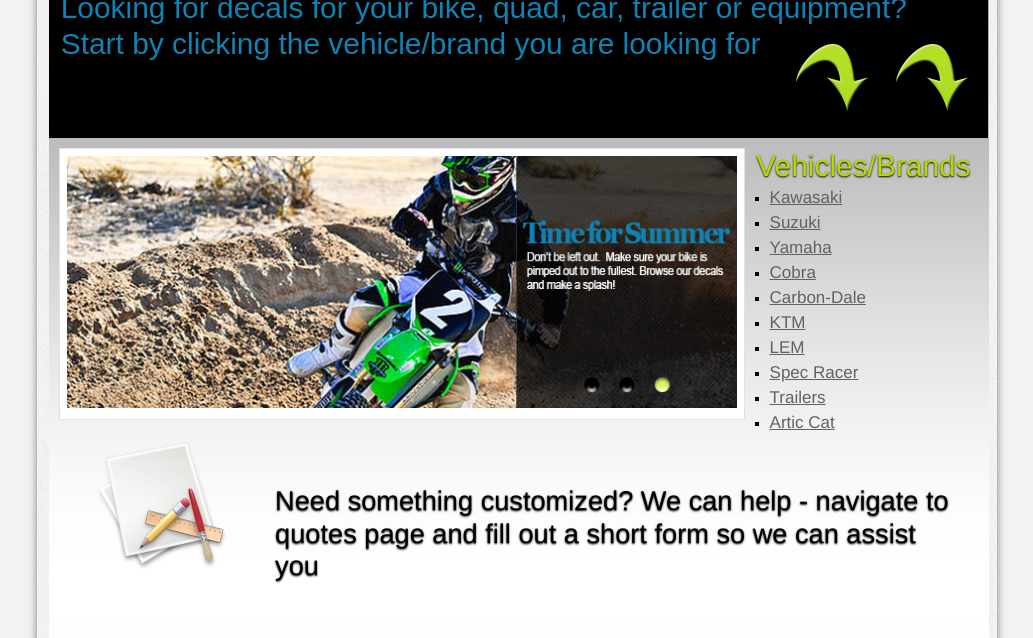
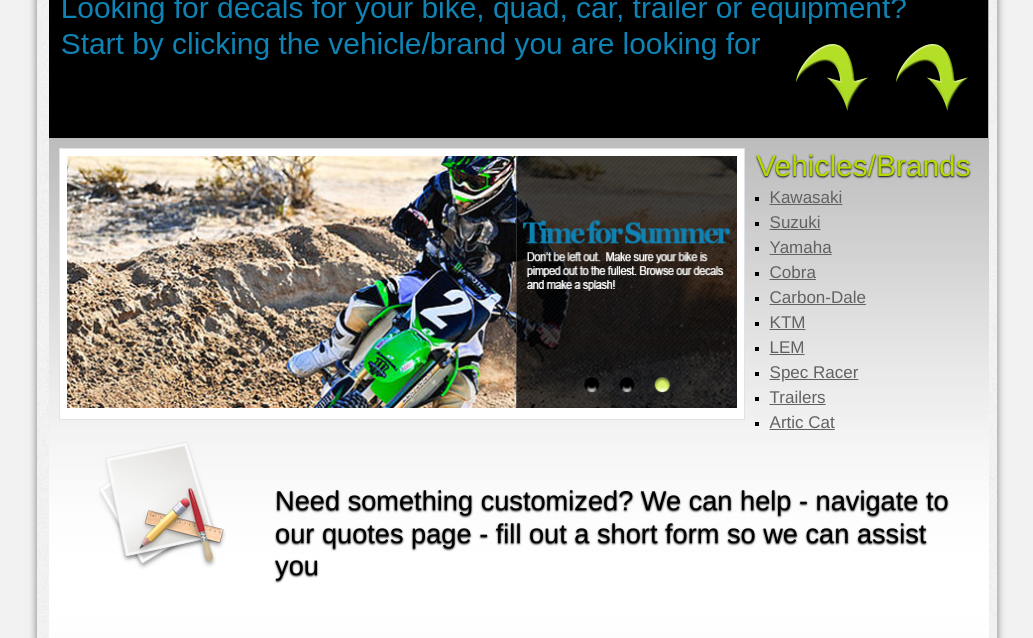
Before and after one commit to gpmitchell27/homepage, a plain HTML site: page index.html in a window 1280 px wide. Shown: the part 298-936 px from the top of the page, without its empty margins (123-1156 px from the left). Drawn offline with Linux system fonts and the light colour scheme.

Commit message:
spelling

```diff
--- a/index.html
+++ b/index.html
@@ -66,7 +66,7 @@
 					<p>Hunt Graphic has been around since 1998. We started out cutting vinyl for the  Sports Car Club Of America Pro Spec Racers, and since then, have cut vinyl for other series from Busch North,  Nascar Feather-Lite Modified To Fia GT1 &amp; GT2, Grand AM, American Le Mans, Porsche Club and most recently as number of Formula-1 teams. We've expanded to commercial vehicles such as delivery vans, trucks for construction companies, pool companies and more. We've also done simple jobs such as window graphics and point of purchase signs.</p>
 				</div>
 
-				<img class="float_Left left_space" src="images/custom_work.png" alt="customize a design" /><h1 class="shadow black medium float_Left left_space">Need something customized? We can help - navigate to quotes page and fill out a short form so we can assist you</h1>
+				<img class="float_Left left_space" src="images/custom_work.png" alt="customize a design" /><h1 class="shadow black medium float_Left left_space">Need something customized? We can help - navigate to our quotes page - fill out a short form so we can assist you</h1>
 
 				<section>
 					<h3 class="top_heading">Weekly Specials</h3>
```
